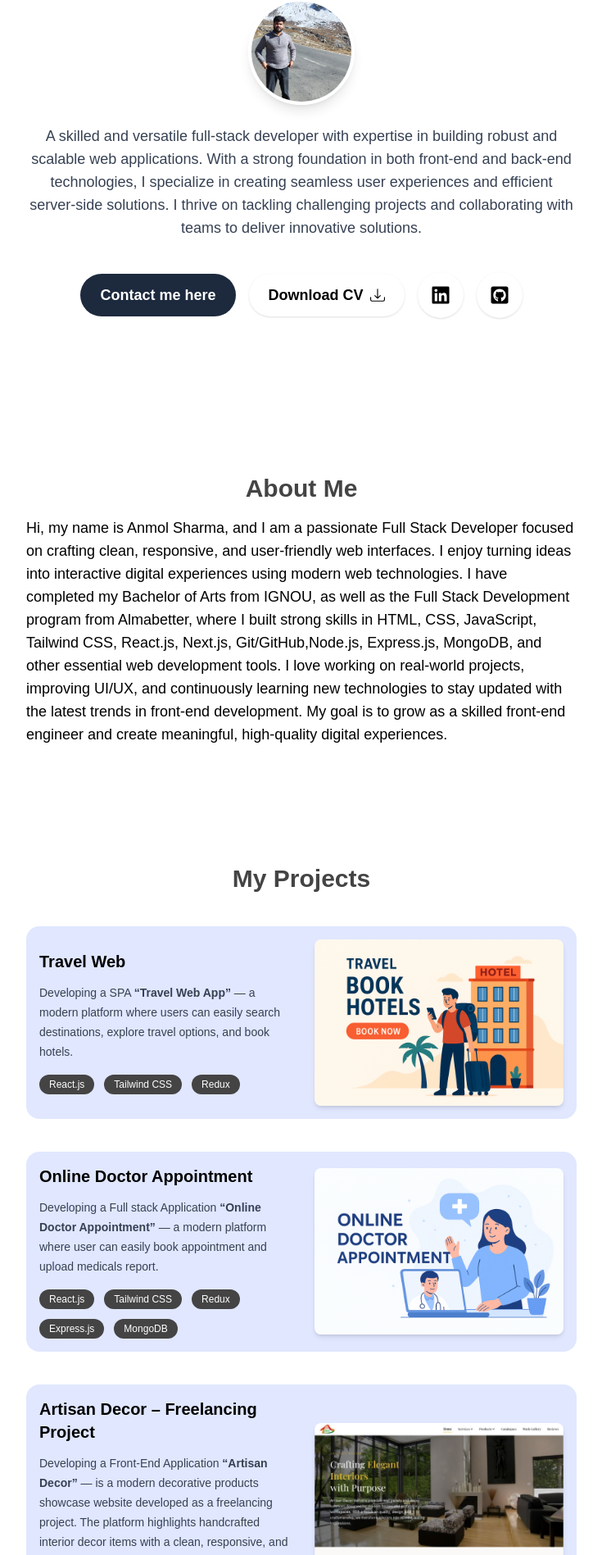
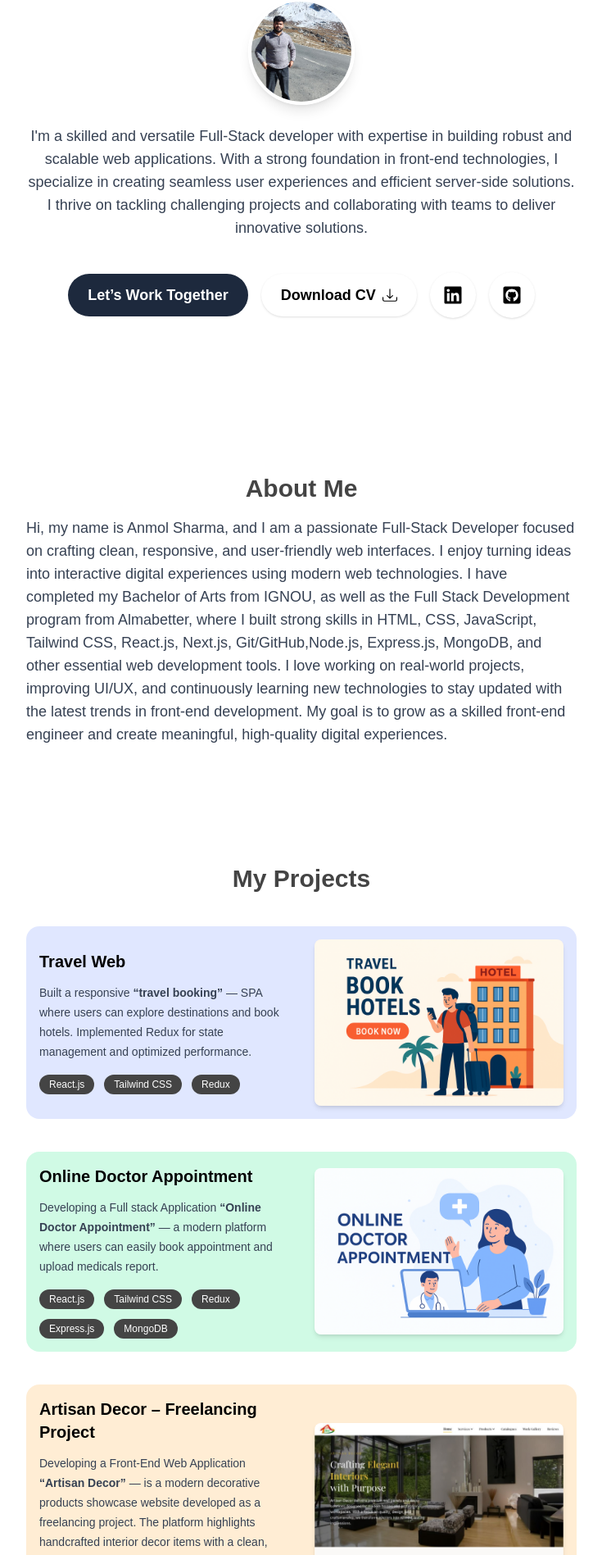
Before and after one commit to Anmolsharma1228/MyPortfolio, a React (Vite) app: page / in a window 1280 px wide. Shown: the part 138-2035 px from the top of the page at 82% size, without its empty margins (272-1007 px from the left). Built offline with nearby package versions, Linux system fonts and the light colour scheme.

Commit message:
Add Contact form

```diff
--- a/package.json
+++ b/package.json
@@ -10,6 +10,7 @@
     "preview": "vite preview"
   },
   "dependencies": {
+    "@emailjs/browser": "^4.4.1",
     "@tailwindcss/vite": "^4.1.17",
     "framer-motion": "^12.23.24",
     "react": "^19.2.0",
--- a/src/Pages/Home.jsx
+++ b/src/Pages/Home.jsx
@@ -7,6 +7,7 @@ import Appointment from "../assets/images/Appointment.png";
 import Artisan from '../assets/images/Artisan.png'
 import { FaLinkedin, FaGithubSquare } from "react-icons/fa";
 import { BsDownload } from "react-icons/bs";
+import ContactForm from "../components/ContactForm";
 export const Home = () => {
   return (
     <main className="px-6 md:px-20 py-10">
@@ -42,9 +43,9 @@ export const Home = () => {
           className="text-gray-700 text-lg leading-7 max-w-2xl"
         >
           {" "}
-          A skilled and versatile full-stack developer with expertise in
+          I'm a skilled and versatile Full-Stack developer with expertise in
           building robust and scalable web applications. With a strong
-          foundation in both front-end and back-end technologies, I specialize
+          foundation in front-end technologies, I specialize
           in creating seamless user experiences and efficient server-side
           solutions. I thrive on tackling challenging projects and collaborating
           with teams to deliver innovative solutions.{" "}
@@ -63,7 +64,7 @@ export const Home = () => {
             rel="noopener noreferrer"
             className="text-lg bg-slate-800 text-white rounded-full px-6 py-3 hover:bg-slate-900 transition font-semibold"
           >
-            Contact me here
+            Let’s Work Together
           </a>
           <a href="/CV.pdf" download>
             <button className="cursor-pointer text-lg bg-white rounded-full px-6 py-3 flex items-center gap-2 shadow hover:shadow-lg transition font-semibold">
@@ -100,9 +101,9 @@ export const Home = () => {
           {" "}
           About Me{" "}
         </h2>{" "}
-        <p className="text-lg leading-7 max-w-2xl mx-auto mt-4">
+        <p className="text-gray-700 text-lg leading-7 max-w-2xl mx-auto mt-4">
           {" "}
-          Hi, my name is Anmol Sharma, and I am a passionate Full Stack
+          Hi, my name is Anmol Sharma, and I am a passionate Full-Stack
           Developer focused on crafting clean, responsive, and user-friendly web
           interfaces. I enjoy turning ideas into interactive digital experiences
           using modern web technologies. I have completed my Bachelor of Arts
@@ -131,7 +132,7 @@ export const Home = () => {
           My Projects{" "}
         </h2>{" "}
         {/* PROJECT 1 */}{" "}
-        <Link to="https://travellwebapp.netlify.app/">
+        <a href="https://travellwebapp.netlify.app/">
           {" "}
           <motion.div
             initial={{ opacity: 0, scale: 0.95 }}
@@ -146,9 +147,7 @@ export const Home = () => {
               <h2 className="font-semibold text-xl mb-3">Travel Web</h2>{" "}
               <p className="text-sm text-gray-700 leading-6 mb-4">
                 {" "}
-                Developing a SPA <strong>“Travel Web App”</strong> — a modern
-                platform where users can easily search destinations, explore
-                travel options, and book hotels.{" "}
+                Built a responsive <strong>“travel booking”</strong> — SPA where users can explore destinations and book hotels. Implemented Redux for state management and optimized performance.{" "}
               </p>{" "}
               <div className="flex flex-wrap gap-3 mt-4 justify-center md:justify-start">
                 {" "}
@@ -173,16 +172,16 @@ export const Home = () => {
               />{" "}
             </div>{" "}
           </motion.div>{" "}
-        </Link>{" "}
+        </a>{" "}
         {/* PROJECT 2 */}{" "}
-        <Link to="https://doctoronlineappointment.netlify.app/">
+        <a href="https://doctoronlineappointment.netlify.app/">
           {" "}
           <motion.div
             initial={{ opacity: 0, scale: 0.95 }}
             whileInView={{ opacity: 1, scale: 1 }}
             transition={{ duration: 0.7 }}
             viewport={{ once: true }}
-            className="bg-indigo-100 py-4 px-4 rounded-2xl max-w-2xl mx-auto mt-10 flex flex-col md:flex-row items-center gap-8"
+            className="bg-emerald-100 py-4 px-4 rounded-2xl max-w-2xl mx-auto mt-10 flex flex-col md:flex-row items-center gap-8"
           >
             {" "}
             <div className="md:w-1/2 text-center md:text-left">
@@ -194,7 +193,7 @@ export const Home = () => {
                 {" "}
                 Developing a Full stack Application{" "}
                 <strong>“Online Doctor Appointment”</strong> — a modern platform
-                where user can easily book appointment and upload medicals
+                where users can easily book appointment and upload medicals
                 report.{" "}
               </p>{" "}
               <div className="flex flex-wrap gap-3 mt-4 justify-center md:justify-start">
@@ -226,16 +225,16 @@ export const Home = () => {
               />{" "}
             </div>{" "}
           </motion.div>{" "}
-        </Link>{" "}
+        </a>{" "}
         {/* PROJECT 3 */}{" "}
-        <Link to="https://www.artisandec.in/">
+        <a href="https://www.artisandec.in/">
           {" "}
           <motion.div
             initial={{ opacity: 0, scale: 0.95 }}
             whileInView={{ opacity: 1, scale: 1 }}
             transition={{ duration: 0.7 }}
             viewport={{ once: true }}
-            className="bg-indigo-100 py-4 px-4 rounded-2xl max-w-2xl mx-auto mt-10 flex flex-col md:flex-row items-center gap-8"
+            className="bg-orange-100 py-4 px-4 rounded-2xl max-w-2xl mx-auto mt-10 flex flex-col md:flex-row items-center gap-8"
           >
             {" "}
             <div className="md:w-1/2 text-center md:text-left">
@@ -245,7 +244,7 @@ export const Home = () => {
               </h2>{" "}
               <p className="text-sm text-gray-700 leading-6 mb-4">
                 {" "}
-                Developing a Front-End Application{" "}
+                Developing a Front-End Web Application{" "}
                 <strong>“Artisan Decor”</strong> — is a modern decorative products showcase website developed as a freelancing project. The platform highlights handcrafted interior decor items with a clean, responsive, and user-friendly design.{" "}
               </p>{" "}
               <div className="flex flex-wrap gap-3 mt-4 justify-center md:justify-start">
@@ -268,7 +267,7 @@ export const Home = () => {
               />{" "}
             </div>{" "}
           </motion.div>{" "}
-        </Link>{" "}
+        </a>{" "}
       </motion.section>{" "}
       {/* SKILLS SECTION */}{" "}
       <motion.section
@@ -303,7 +302,6 @@ export const Home = () => {
             "React.js",
             "Next.js",
             "Git / GitHub",
-            "Sql",
             "Node.js",
             "Express.js",
             "MongoDB",
@@ -322,41 +320,7 @@ export const Home = () => {
           ))}{" "}
         </motion.div>{" "}
       </motion.section>{" "}
-      {/* CONTACT SECTION */}{" "}
-      <motion.section
-        id="Contact"
-        initial={{ opacity: 0, y: 40 }}
-        whileInView={{ opacity: 1, y: 0 }}
-        transition={{ duration: 0.8 }}
-        viewport={{ once: true }}
-        className="pt-40 px-6"
-      >
-        {" "}
-        <h2 className="text-center text-3xl font-semibold text-[#444444] mb-10">
-          {" "}
-          Contact Me{" "}
-        </h2>{" "}
-        <form className="max-w-xl mx-auto flex flex-col gap-5">
-          {" "}
-          <input
-            type="email"
-            placeholder="Your Email"
-            className="w-full bg-white border border-gray-300 px-4 py-3 rounded-lg text-gray-700 focus:ring-2 focus:ring-gray-500"
-          />{" "}
-          <textarea
-            rows={6}
-            placeholder="Your Message..."
-            className="w-full bg-white border border-gray-300 px-4 py-3 rounded-lg text-gray-700 focus:ring-2 focus:ring-gray-500"
-          ></textarea>{" "}
-          <button
-            type="submit"
-            className="w-full bg-[#444444] text-white py-3 rounded-lg text-lg font-medium hover:bg-black transition"
-          >
-            {" "}
-            Send Message{" "}
-          </button>{" "}
-        </form>{" "}
-      </motion.section>{" "}
+      <ContactForm/>
     </main>
   );
 };
--- /dev/null
+++ b/src/components/ContactForm.jsx
@@ -0,0 +1,75 @@
+import React, {useState, useRef} from 'react'
+import { motion } from 'framer-motion'
+import emailjs from "@emailjs/browser";
+export default function ContactForm() {
+
+ const form = useRef();
+  const [loading, setLoading] = useState(false);
+  const [message, setMessage] = useState("");
+
+  const sendEmail = (e) => {
+    e.preventDefault();
+    setLoading(true);
+
+    emailjs
+      .sendForm(
+        "service_ft76kgv",
+        "template_3dczooj",
+        form.current,
+        "gymt7C783Qi6qTW3m"
+      )
+      .then(
+        () => {
+          setLoading(false);
+          setMessage("Message sent successfully ✅");
+          form.current.reset();
+        },
+        () => {
+          setLoading(false);
+          setMessage("Something went wrong ❌");
+        }
+      );
+  };
+
+  return (
+      <motion.section
+        id="Contact"
+        initial={{ opacity: 0, y: 40 }}
+        whileInView={{ opacity: 1, y: 0 }}
+        transition={{ duration: 0.8 }}
+        viewport={{ once: true }}
+        className="pt-40 px-6"
+      >
+        {" "}
+        <h2 className="text-center text-3xl font-semibold text-[#444444] mb-10">
+          {" "}
+          Contact Me{" "}
+        </h2>{" "}
+        <form ref={form} onSubmit={sendEmail} className="max-w-xl mx-auto flex flex-col gap-5">
+          {" "}
+          <input
+            type="email"
+            placeholder="Your Email"
+            required
+            className="w-full bg-white border border-gray-300 px-4 py-3 rounded-lg text-gray-700 focus:ring-2 focus:ring-gray-500"
+          />{" "}
+          <textarea
+            rows={6}
+            required
+            placeholder="Your Message..."
+            className="w-full bg-white border border-gray-300 px-4 py-3 rounded-lg text-gray-700 focus:ring-2 focus:ring-gray-500"
+          ></textarea>{" "}
+          <button
+            type="submit"
+            disabled={loading}
+            className="w-full bg-[#444444] text-white py-3 rounded-lg text-lg font-medium hover:bg-black transition"
+          >
+           {loading ? "Sending..." : "Send Message"}
+          </button>
+          {message && (
+            <p className='text-center mt-2 text-sm'>{message}</p>
+          )}
+        </form>{" "}
+      </motion.section>
+  )
+}
```
Also changed, not shown: 1 other file (tests, documents, lock files or other folders).
